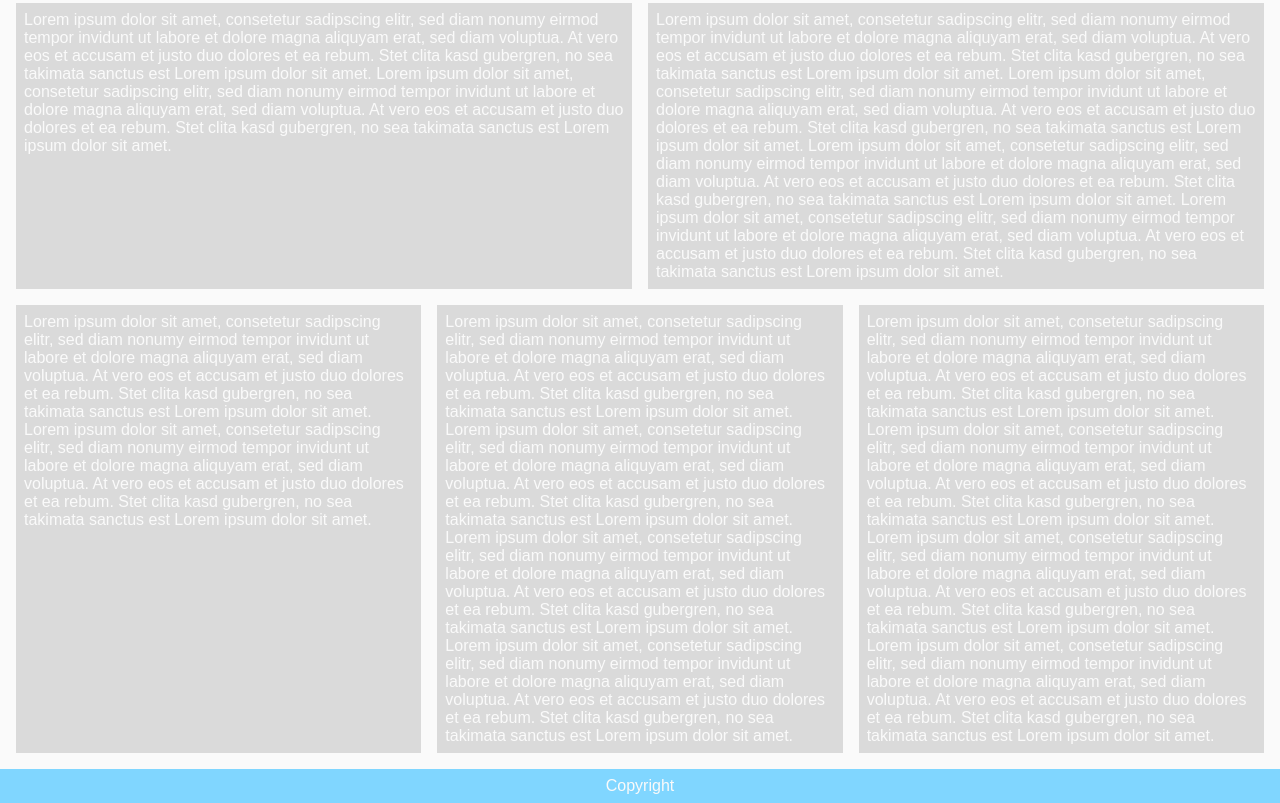
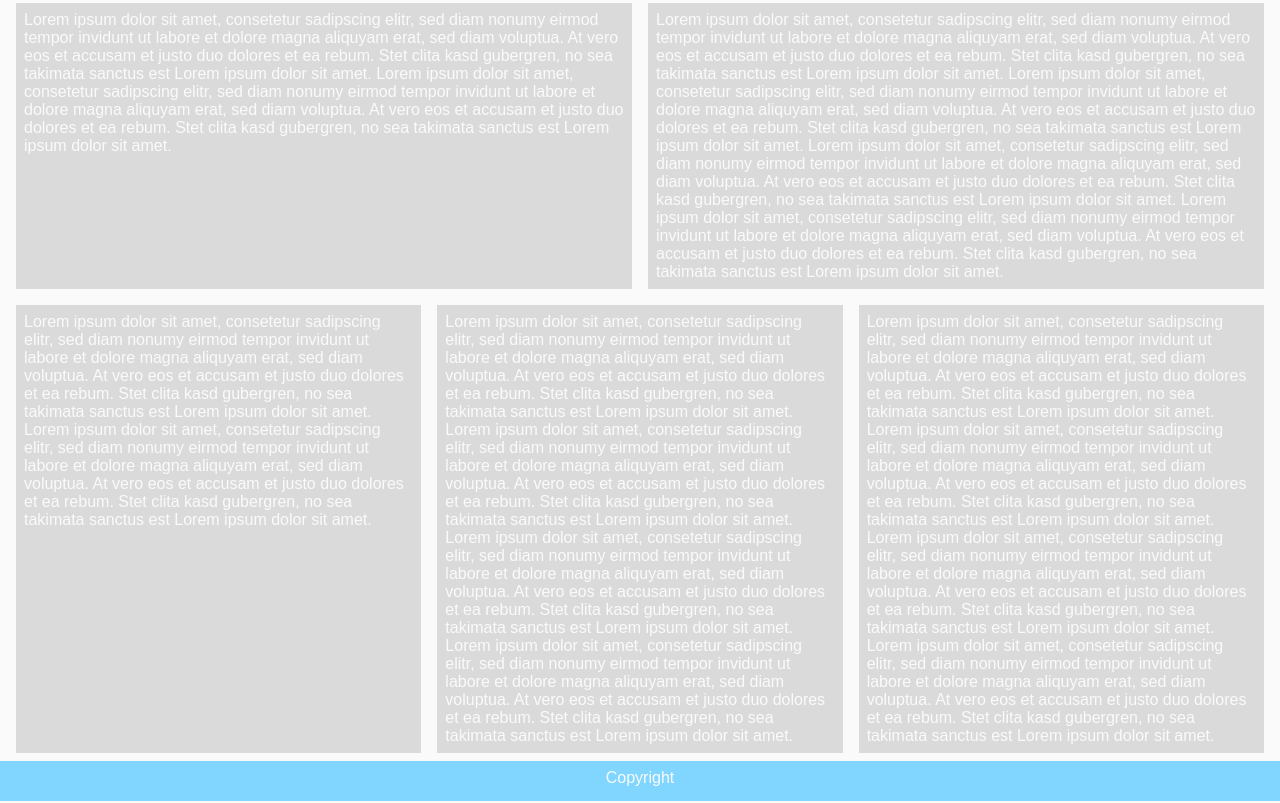
Before and after one commit to Nichtgian/belgrad-m152, a plain HTML site: page public/index.html in a window 1280 px wide. Shown: the part 499-1302 px from the top of the page. Drawn offline with Linux system fonts and the light colour scheme.

Commit message:
Fix footer to bottom

```diff
--- a/public/style/style.css
+++ b/public/style/style.css
@@ -1,6 +1,11 @@
+html {
+  height: 100%;
+}
+
 html, body {
   margin: 0;
   padding: 0;
+  min-height: 100%;
 }
 
 body {
@@ -8,7 +13,28 @@ body {
   font-size: 1em;
   background-color: #fafafa;
   color: #fafafa;
-  min-width: 220px;
+  min-width: 240px;
+  position: relative;
+}
+
+body::after {
+  content: "";
+  display: block;
+  height: 2em;
+}
+
+button {
+  width: 3em;
+  height: 3em;
+  border: none;
+  border-radius: 50%;
+  background: none;
+  text-decoration: none;
+  outline: none;
+}
+
+button:hover {
+  background-color: rgba(0, 0, 0, 0.1);
 }
 
 header {
@@ -190,20 +216,10 @@ footer {
   width: calc(100% - 1em);
   text-align: center;
   background-color: #80d6ff;
-}
-
-button {
-  width: 3em;
-  height: 3em;
-  border: none;
-  border-radius: 50%;
-  background: none;
-  text-decoration: none;
-  outline: none;
-}
-
-button:hover {
-  background-color: rgba(0, 0, 0, 0.1);
+  position: absolute;
+  bottom: 0;
+  margin-top: 0.5em;
+  height: 1.5em;
 }
 
 @media screen and (max-width: 1024px) {
```
